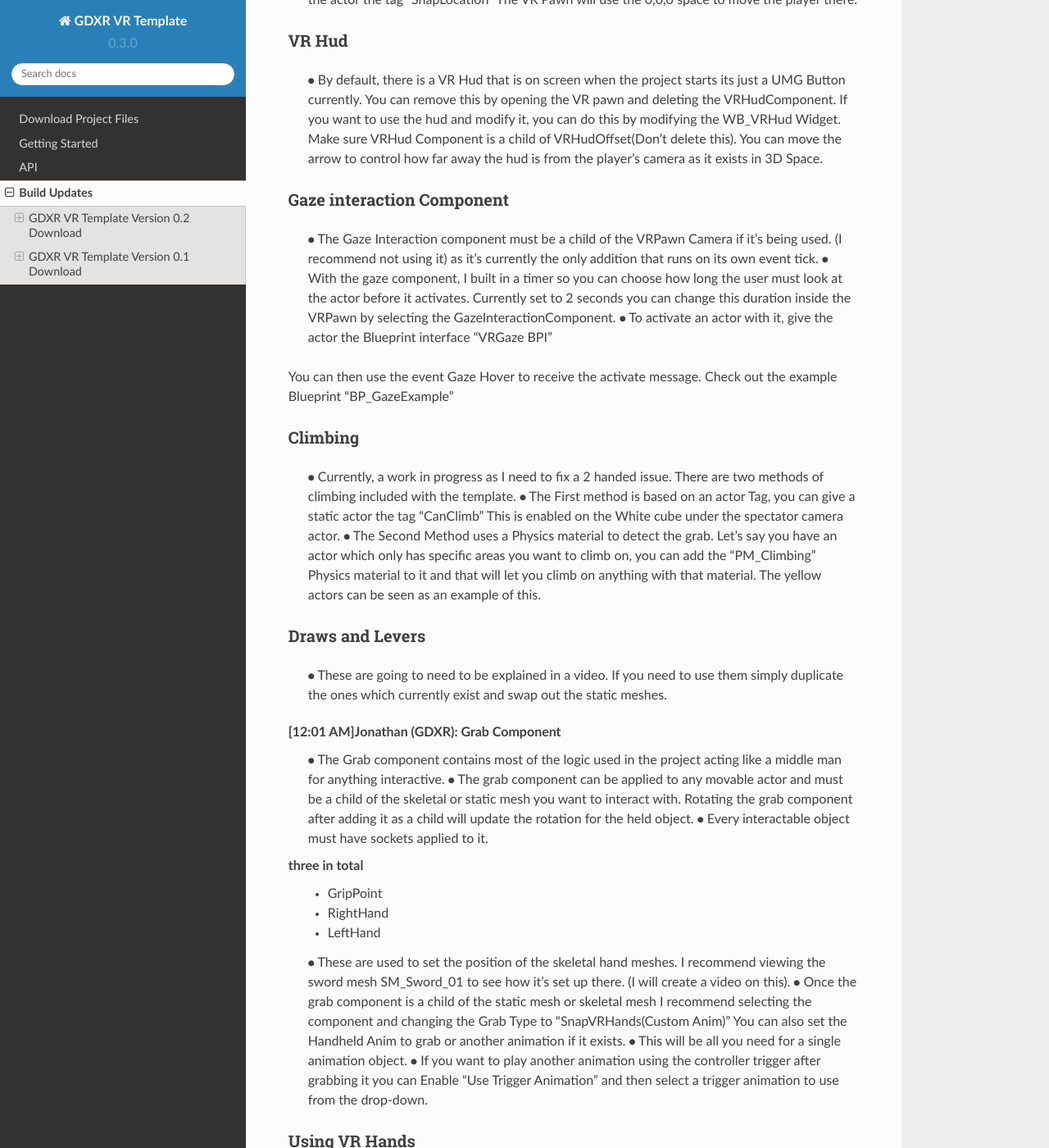
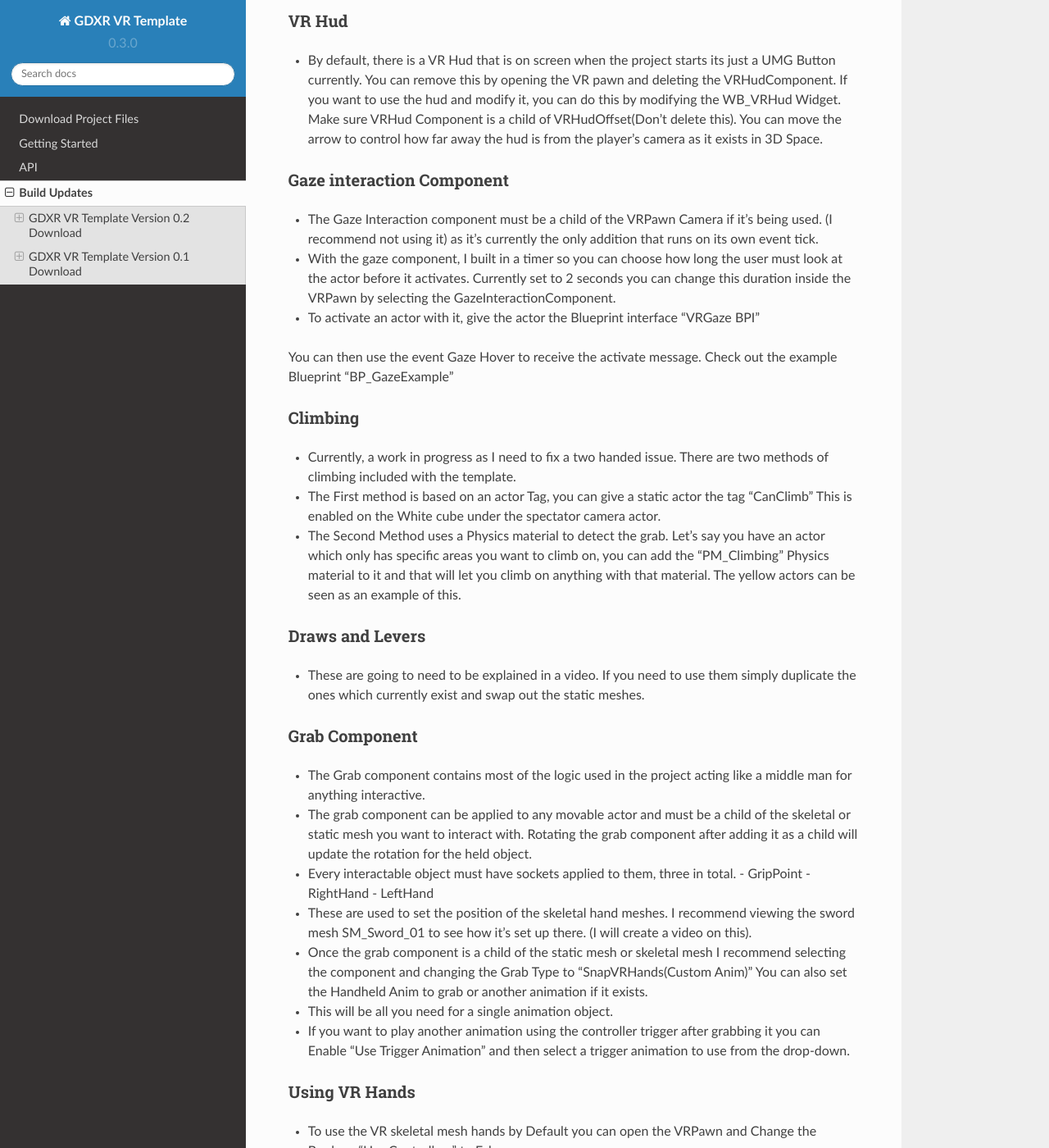
Before and after one commit to jonathan9232/GDXR-VR-Template-Documentation, a Sphinx documentation site: the page built from docs/source/Updates.rst, in a window 1280 px wide and 1400 px high, scrolled down 2345 px. Shown: the whole window at 82% size. Built offline with Sphinx 7.4.7 and the Read the Docs theme 2.0.0, drawn with Linux system fonts in a browser that asks for light colours; pages that are not in the unit, such as notebooks, are missing from menus; some of the changed text lies outside the part shown.

Commit message:
Update Updates.rst

```diff
--- a/docs/source/Updates.rst
+++ b/docs/source/Updates.rst
@@ -44,7 +44,7 @@ Updates and Extra Features
 - Added A Game Instance to the project for storing variables. Health example included and a variable to store the VR pawn. You can see how these examples work by opening the WB_VRHud. Where I use the game instance to access the VR pawn where health is updated via an event dispatcher.
 - Attach the GrabFromDistanceComponent to any movable skeletal or static mesh with the GrabComponent
 
- (Requested) - Ability to Mirror Skeletal Hand Animations
+- Ability to mirror skeletal hand animations (Requested).
 - Added the ability to use mirrored hand animations to make creating animations easier so you don't have to make animations twice unless you need to or want to.
 
 **How To Mirror Hands**
@@ -71,55 +71,57 @@ What It Includes
 **Movement**
 ------------
 
-  ⦁ Movement type can be selected during runtime by pressing the menu button on the Oculus Controller. If you want to only use one type of movement you can open the VR_Pawn and select the boolean "Use Smooth Locomotion" and set it to true.
-  ⦁ If you want Swift movement by default (Currently needs more work) you can set the "Use Smooth Locomotion" boolean to False and Set "UseShiftMovement" To True.
-  ⦁ Setting Both "Use Smooth Locomotion" and "UseShiftMovement" to False will enable teleportation as the default movement method.
+- Movement type can be selected during runtime by pressing the menu button on the Oculus Controller. If you want to only use one type of movement you can open the VR_Pawn and select the boolean "Use Smooth Locomotion" and set it to true.
+- If you want Swift movement by default (Currently needs more work) you can set the "Use Smooth Locomotion" boolean to False and Set "UseShiftMovement" To True.
+- Setting Both "Use Smooth Locomotion" and "UseShiftMovement" to False will enable teleportation as the default movement method.
 
 **Snap Move to Location**
 -------------------------
 
-  ⦁ If you with the player to snap to a specific location in the world when Pointed at you can give the actor the tag  "SnapLocation" The VR Pawn will use the 0,0,0 space to move the player there.
+- If you with the player to snap to a specific location in the world when Pointed at you can give the actor the tag  "SnapLocation" The VR Pawn will use the 0,0,0 space to move the player there.
 
 **VR Hud**
 ----------
 
-  ⦁ By default, there is a VR Hud that is on screen when the project starts its just a UMG Button currently. You can remove this by opening the VR pawn and deleting the VRHudComponent. If you want to use the hud and modify it, you can do this by modifying the WB_VRHud Widget. Make sure VRHud Component is a child of VRHudOffset(Don't delete this). You can move the arrow to control how far away the hud is from the player's camera as it exists in 3D Space.
+- By default, there is a VR Hud that is on screen when the project starts its just a UMG Button currently. You can remove this by opening the VR pawn and deleting the VRHudComponent. If you want to use the hud and modify it, you can do this by modifying the WB_VRHud Widget. Make sure VRHud Component is a child of VRHudOffset(Don't delete this). You can move the arrow to control how far away the hud is from the player's camera as it exists in 3D Space.
 
 **Gaze interaction Component**
 --------------------------
 
-  ⦁ The Gaze Interaction component must be a child of the VRPawn Camera if it's being used. (I recommend not using it) as it's currently the only addition that runs on its own event tick.
-  ⦁ With the gaze component, I built in a timer so you can choose how long the user must look at the actor before it activates. Currently set to 2 seconds you can change this duration inside the VRPawn by selecting the GazeInteractionComponent.
-  ⦁ To activate an actor with it, give the actor the Blueprint interface "VRGaze BPI"
+- The Gaze Interaction component must be a child of the VRPawn Camera if it's being used. (I recommend not using it) as it's currently the only addition that runs on its own event tick.
+- With the gaze component, I built in a timer so you can choose how long the user must look at the actor before it activates. Currently set to 2 seconds you can change this duration inside the VRPawn by selecting the GazeInteractionComponent.
+- To activate an actor with it, give the actor the Blueprint interface "VRGaze BPI"
 You can then use the event Gaze Hover to receive the activate message. Check out the example Blueprint "BP_GazeExample"
 
 **Climbing**
 ------------
 
-  ⦁ Currently, a work in progress as I need to fix a 2 handed issue. There are two methods of climbing included with the template.
-  ⦁ The First method is based on an actor Tag, you can give a static actor the tag "CanClimb" This is enabled on the White cube under the spectator camera actor.
-  ⦁ The Second Method uses a Physics material to detect the grab. Let's say you have an actor which only has specific areas you want to climb on, you can add the "PM_Climbing" Physics material to it and that will let you climb on anything with that material. The yellow actors can be seen as an example of this.
+- Currently, a work in progress as I need to fix a two handed issue. There are two methods of climbing included with the template.
+- The First method is based on an actor Tag, you can give a static actor the tag "CanClimb" This is enabled on the White cube under the spectator camera actor.
+- The Second Method uses a Physics material to detect the grab. Let's say you have an actor which only has specific areas you want to climb on, you can add the "PM_Climbing" Physics material to it and that will let you climb on anything with that material. The yellow actors can be seen as an example of this.
 
 **Draws and Levers**
 --------------------
 
-  ⦁ These are going to need to be explained in a video. If you need to use them simply duplicate the ones which currently exist and swap out the static meshes.
-[12:01 AM]Jonathan (GDXR): Grab Component
-  ⦁ The Grab component contains most of the logic used in the project acting like a middle man for anything interactive.
-  ⦁ The grab component can be applied to any movable actor and must be a child of the skeletal or static mesh you want to interact with. Rotating the grab component after adding it as a child will update the rotation for the held object.
-  ⦁ Every interactable object must have sockets applied to it.
-three in total
+- These are going to need to be explained in a video. If you need to use them simply duplicate the ones which currently exist and swap out the static meshes.
+
+**Grab Component**
+------------------
+
+- The Grab component contains most of the logic used in the project acting like a middle man for anything interactive.
+- The grab component can be applied to any movable actor and must be a child of the skeletal or static mesh you want to interact with. Rotating the grab component after adding it as a child will update the rotation for the held object.
+- Every interactable object must have sockets applied to them, three in total.
   - GripPoint
   - RightHand
   - LeftHand
 
-  ⦁ These are used to set the position of the skeletal hand meshes. I recommend viewing the sword mesh SM_Sword_01 to see how it's set up there. (I will create a video on this).
-  ⦁ Once the grab component is a child of the static mesh or skeletal mesh I recommend selecting the component and changing the Grab Type to "SnapVRHands(Custom Anim)" You can also set the Handheld Anim to grab or another animation if it exists.
-  ⦁ This will be all you need for a single animation object.
-  ⦁ If you want to play another animation using the controller trigger after grabbing it you can Enable "Use Trigger Animation" and then select a trigger animation to use from the drop-down.
+- These are used to set the position of the skeletal hand meshes. I recommend viewing the sword mesh SM_Sword_01 to see how it's set up there. (I will create a video on this).
+- Once the grab component is a child of the static mesh or skeletal mesh I recommend selecting the component and changing the Grab Type to "SnapVRHands(Custom Anim)" You can also set the Handheld Anim to grab or another animation if it exists.
+- This will be all you need for a single animation object.
+- If you want to play another animation using the controller trigger after grabbing it you can Enable "Use Trigger Animation" and then select a trigger animation to use from the drop-down.
 
 **Using VR Hands**
 ------------------
 
-  ⦁ To use the VR skeletal mesh hands by Default you can open the VRPawn and Change the Boolean "Use Controllers" to False.
-  ⦁ To interact with UMG while using your hands you can hold the grip button and touch (Not Pull) the trigger to point. Touch the UMG and you should interact with it.
+- To use the VR skeletal mesh hands by Default you can open the VRPawn and Change the Boolean "Use Controllers" to False.
+- To interact with UMG while using your hands you can hold the grip button and touch (Not Pull) the trigger to point. Touch the UMG and you should interact with it.
```
